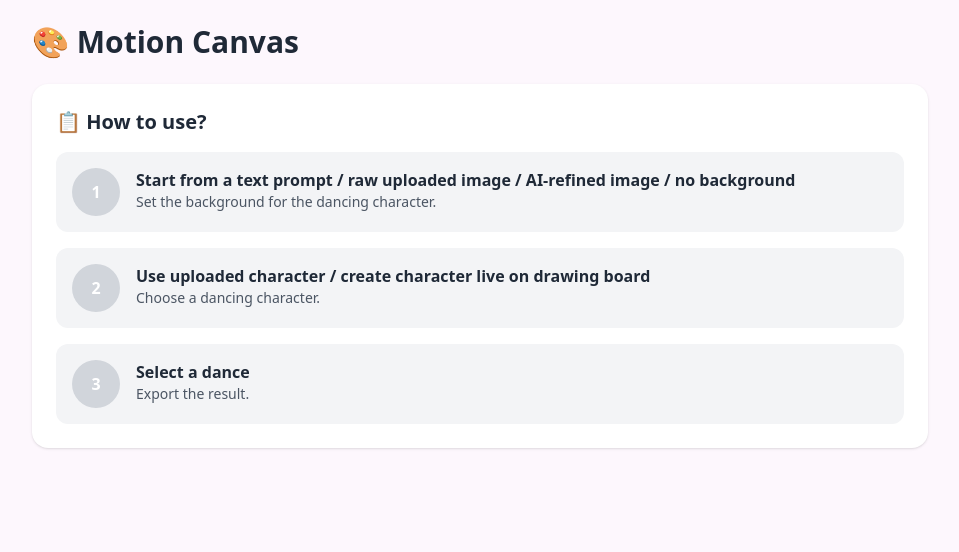
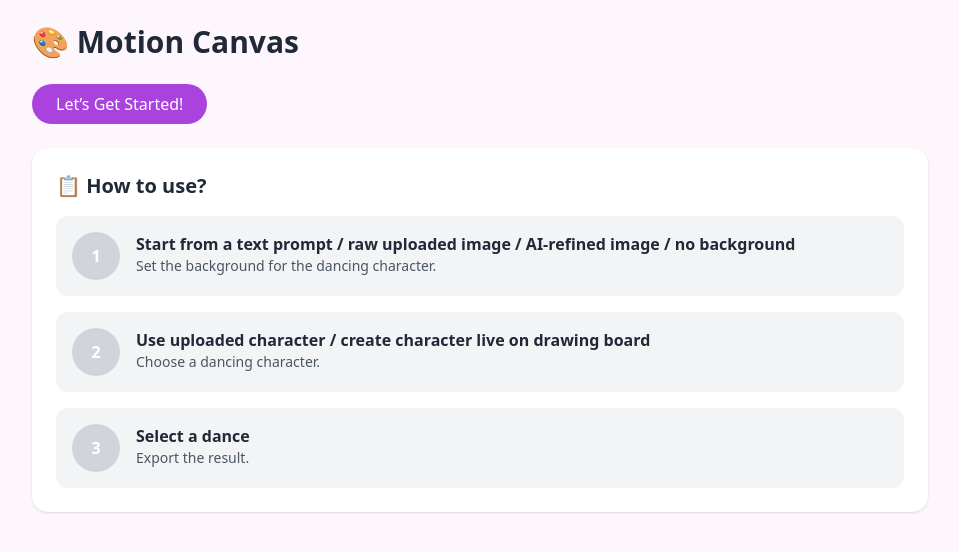
Before and after one commit to heewoneha/capstone-web, a Next.js app: page / in a window 1280 px wide. Shown: the top 552 px of the page, without its empty margins (160-1119 px from the left). Built offline with nearby package versions, Linux system fonts and the light colour scheme.

Commit message:
feat: add a start button

```diff
--- a/pages/index.tsx
+++ b/pages/index.tsx
@@ -5,6 +5,12 @@ export default function Home() {
     <div className="min-h-screen bg-[#fdf7fd] text-gray-800 p-6">
       <div className="max-w-4xl mx-auto">
         <h1 className="text-3xl font-semibold mb-6">🎨 Motion Canvas</h1>
+
+        <button
+          className="bg-[#AA43DE] text-white px-6 py-2 rounded-full font-medium hover:bg-[#9329c5] transition mb-6"
+        >
+          Let’s Get Started!
+        </button>
 
         <section className="bg-white rounded-2xl shadow p-6 mb-8">
           <h2 className="text-xl font-bold mb-4">📋 How to use?</h2>
```
